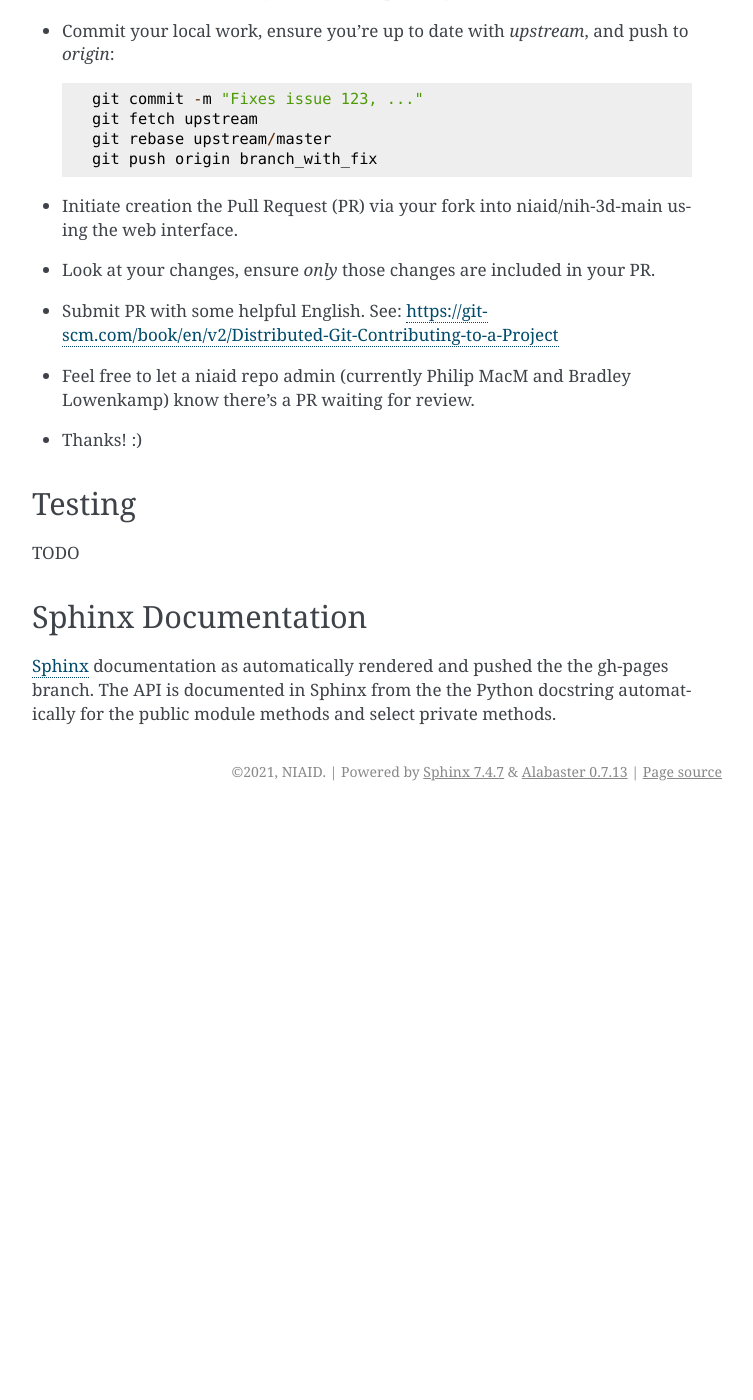
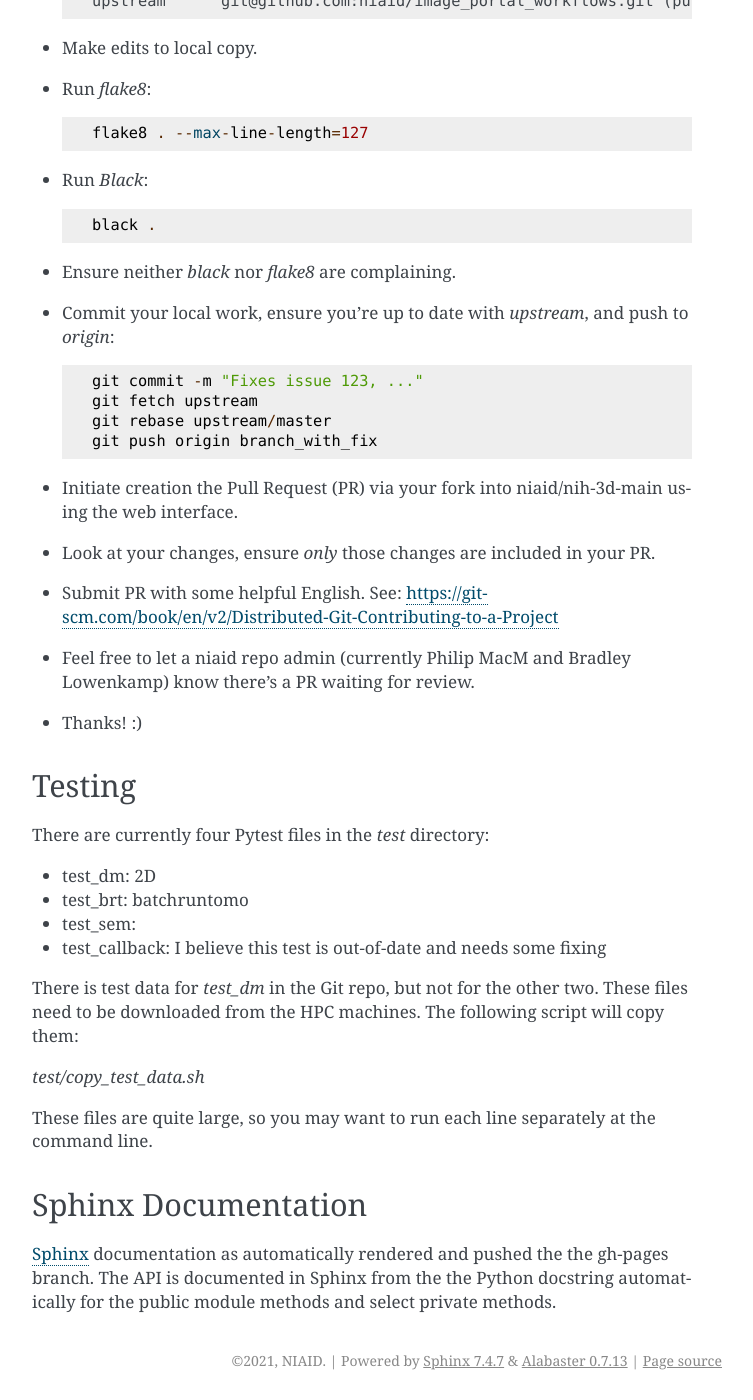
Before and after one commit to niaid/image_portal_workflows, a Sphinx documentation site: the page built from docs/development.rst, in a window 1280 px wide and 1400 px high, scrolled down 3700 px. Shown: the whole window, without its empty margins (388-1141 px from the left). Built offline with Sphinx 7.4.7, drawn with Linux system fonts in a browser that asks for light colours; before the commit the page ends 4511 px from its top, so only the background shows below that; some of the changed text lies outside the part shown.

Commit message:
Changed Config class and tests to be more platform-independent
Also updated/added documentation and changed tomojs_pytools dependency
to v1.3.6.

```diff
--- a/docs/development.rst
+++ b/docs/development.rst
@@ -15,12 +15,22 @@
 Github.com
 ==========
 
-The repository is located in the NIAID Github.com enterprise organization. Having a github.com account which is a member of the NIAID organization is required.
+The repository is located in the NIAID Github.com enterprise organization. Having a github.com account
+which is a member of the NIAID organization is required.
 
 Local Set-up
 ============
 
 You will need a minimal Python installation to run the `generate_venv.sh` script.
+The following programs need to be available locally:
+
+- Java runtime (in order to run `etomo` in BRT)
+- ffmpeg (in order to create movies)
+
+Similar to the HPC Set up below, you can locally set up `dev` and `qa` virtual envs.
+
+Special note for **Mac M1**: The `tomojs-pytools` library depends on imagecodecs which does
+not have binaries built for the M1. Need to install using an x86_64 version of Python.
 
 HPC Set up
 ==========
@@ -29,8 +39,6 @@
 ----------------------------------------------------------------
 
 Workflows are currently run on RML HPC ("BigSky").
-
-
 
 There are three environments currently on BigSky: (`dev`, `qa`, `prod`).
 They were set up as follows:
@@ -118,6 +126,8 @@
 Git LFS
 =======
 
+**UPDATE 10-Mar-2023: LFS isn't currently being used due to cost considerations.**
+
 Git `Large File Storage <https://git-lfs.github.com>`_ (LFS) is used to store larger files in the repository such as
 test images, trained models, and other data ( i.e. not text based code ). Before the repository is cloned, git lfs must
 be installed on the system and set up on the users account. The `tool's documentation <https://git-lfs.github.com>`_
@@ -195,7 +205,20 @@
 Testing
 *******
 
-TODO
+There are currently four Pytest files in the `test` directory:
+
+- test_dm: 2D
+- test_brt: batchruntomo
+- test_sem:
+- test_callback: I believe this test is out-of-date and needs some fixing
+
+There is test data for `test_dm` in the Git repo, but not for the other two. These files need to be
+downloaded from the HPC machines. The following script will copy them:
+
+`test/copy_test_data.sh`
+
+These files are quite large, so you may want to run each line separately at the command line.
+
 
 ********************
 Sphinx Documentation
--- a/requirements.txt
+++ b/requirements.txt
@@ -3,4 +3,4 @@
 dask
 distributed
 dask-jobqueue
-# tomojs-pytools==1.3 --- Currently tomojs isn't available via normal pip install. Use find links, see docs.
+# tomojs-pytools==1.3.* --- Currently tomojs isn't available via normal pip install. Use find links, see docs.
```
Also changed, not shown: 7 other files.
